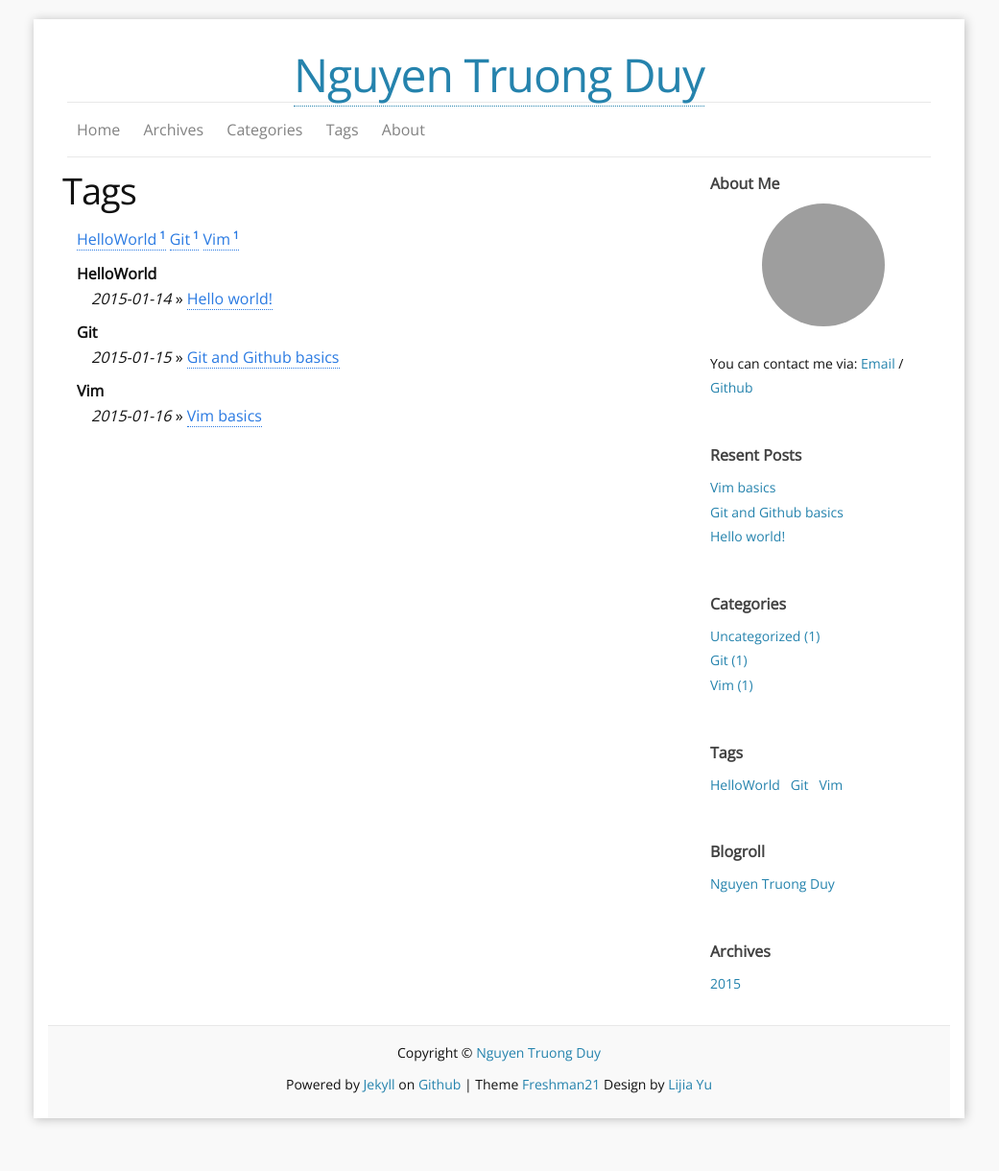
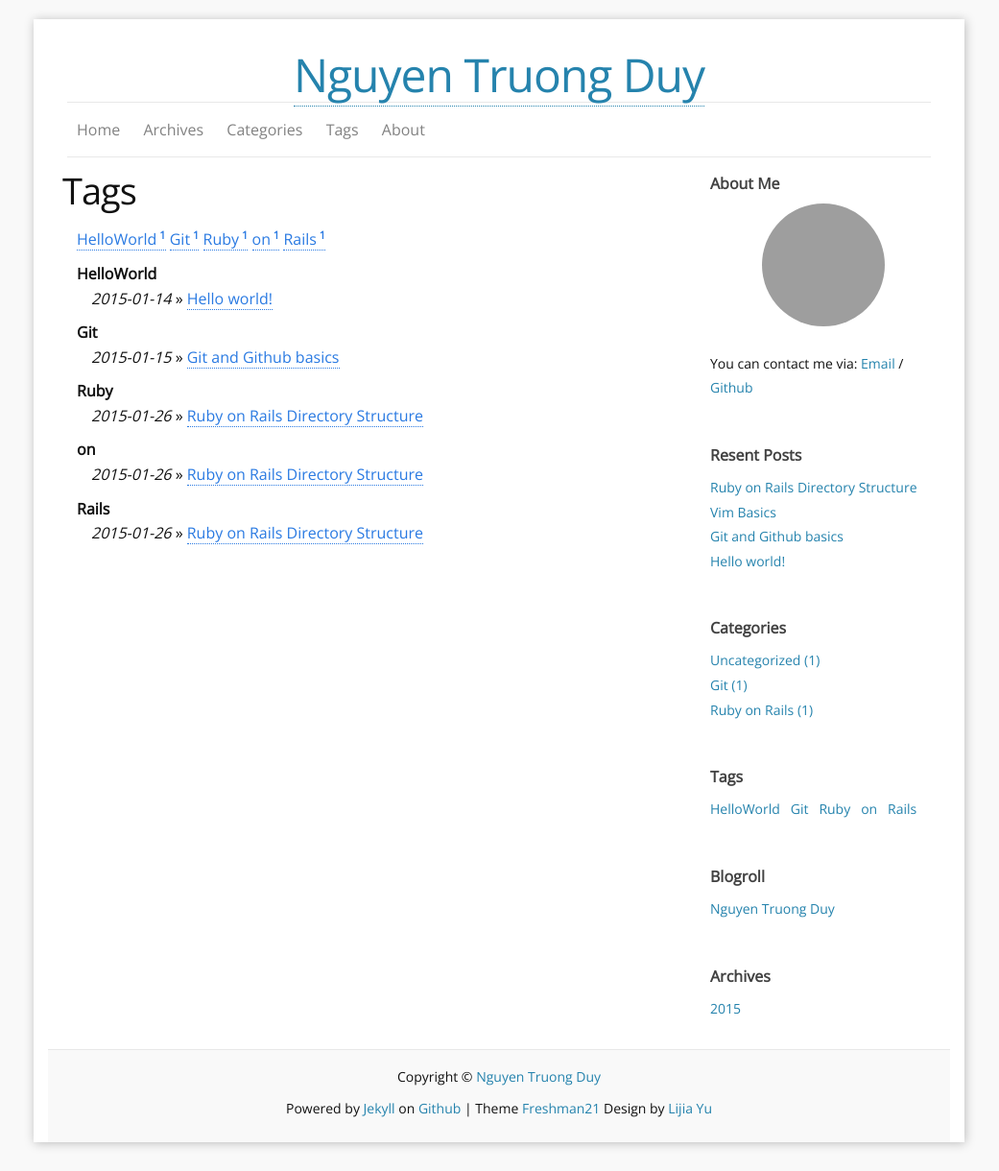
Before and after one commit to truongduyng/truongduyng.github.io, a Jekyll site: the page built from tags.md, in a window 1280 px wide. Shown: the whole page at 96% size, without its empty margins (120-1161 px from the left). Built offline with Jekyll 4.4.1, drawn with Linux system fonts in a browser that asks for light colours; before the commit the page ends 1195 px from its top, so only the background shows below that; some of the changed lines change nothing that is shown; grey boxes are pictures that could not be loaded.

Commit message:
Rails Rirectory

```diff
--- a/_posts/2015-01-16-vim-basics.md
+++ b/_posts/2015-01-16-vim-basics.md
@@ -1,4 +1,4 @@
----
+Ruby on Rails---
 published: true
 title: Vim basics
 layout: post
@@ -10,7 +10,6 @@
 ### Vim editor
 
 Vim editor is a powerful editor, specialy working with server. You may love it.
-
 
 ### How to install it in Ubuntu
 
--- /dev/null
+++ b/_posts/2015-01-26-Ruby-on-Rails-Directory-Structure.md
@@ -0,0 +1,68 @@
+---
+published: true
+title: Ruby on Rails Directory Structure
+layout: post
+author: Duy
+category: Ruby on Rails
+tags: Ruby on Rails
+---
+### Setup Ruby on Rails in Ubuntu<br><br>
+
+You can setup Ruby on Rails in Ubuntu by following the inductions in https://gorails.com/setup/ubuntu/14.10 .
+ <br><br>
+
+### Ruby on Rails Directory Structure<br><br>
+
+After setting up Ruby and Rails, you can new a Rails app with command: rails new your_app_name. So you can see that rails generates automatically  a bunch of directories and files. I will show you what they use for.<br><br>
+
+![Rails Directory](https://lh4.googleusercontent.com/-32T4Pu-O8RU/VMW1PJXGGNI/AAAAAAABOmA/IDMNPS2p9Xk/s0/railsdirectory.png "Rails Directory")
+<br><br>
+
+* app : contains 6 directory. They are assets, controllers, helpers, mailers, models, views. They contains codes of your app.
+	1. assets: contain your app's assets which are images, javacripts, stylesheets.
+
+	2. controllers: It is the C in MVC. It can be thought of as a middle man between models and views. It receives the request, process logics, get or save data from model and use a view to create HTML output.
+
+	3. helpers : It contains methods of the controllers which are used so many times, in manywhere.
+
+	4. mailers: It is for mailing controllers.
+
+	5. Models: It is the M in MVC. It manage your database of your app. It uses Active Record to communicate with your database.
+
+	6. views: contains your template of your controllers and layouts. The template begins with _ is partials. It help you to DRY up your views.
+ <br><br>
+
+* bin : contains binary of some gems to use in your app's development.
+ <br><br>
+
+* config: Configures of your app.
+	1. enviroments: config for your development, productions, test enviroments.
+	2.initializers: initializes to your appications sush as cookies, sessions, assets,...
+	3. locales: config multiple languages for your app.
+	4. application.rb: config your app.
+	5. database.yml: config database you use in app.
+	6. routes.rb: config route of your app.
+<br><br>
+
+* db: contains config of your database
+	1. migrate: contains of your migrations. Migrations are a convenient way to alter your database schema over time.
+	2. schema.rb : contains your database table. This file is auto-generated from the curret state of the database. If you need to create the application database on another system, you only should be using db:schema:load, not running all the migrations.
+	3. seed.rb: This file should contain all the record creation needed to seed the database with its default values.
+<br><br>
+
+* lib: contains your library from you or third party.
+<br><br>
+
+* log: contains your logs file of app.
+<br><br>
+
+* public: contains public assets sush as robot, icon, static pages,...When you build your app, your assets in app directory will be build and put in here.
+<br><br>
+
+* test: contains your code of test for your app.
+<br><br>
+
+* tmp: contains temporary file such as cache, sessions,...
+<br><br>
+
+* Gemfile: It is used for configuring gems you want to use in your app.
```
